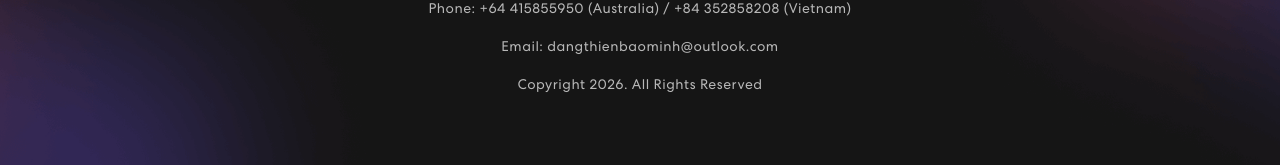
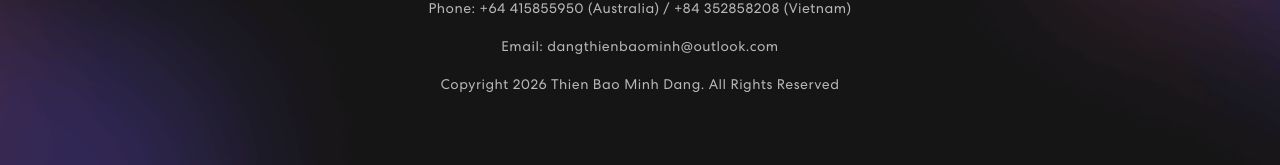
Before and after one commit to lilmilo2704/official-portfolio-website, a React (Create React App) app: page / in a window 1280 px wide. Shown: the part 5160-5325 px from the top of the page. Built offline with nearby package versions, Linux system fonts and the light colour scheme.

Commit message:
Fix frontend tab title and footer

```diff
--- a/public/index.html
+++ b/public/index.html
@@ -24,7 +24,7 @@
       work correctly both with client-side routing and a non-root public URL.
       Learn how to configure a non-root public URL by running `npm run build`.
     -->
-    <title>React App</title>
+    <title>Thien Bao Minh Dang</title>
   </head>
   <body>
     <noscript>You need to enable JavaScript to run this app.</noscript>
--- a/src/components/Footer.js
+++ b/src/components/Footer.js
@@ -20,7 +20,7 @@ export const Footer = () => {
             <p><strong>Get in touch via</strong></p>
             <p>Phone: +64 415855950 (Australia) / +84 352858208 (Vietnam)</p>
             <p>Email: dangthienbaominh@outlook.com</p>
-            <p>Copyright 2026. All Rights Reserved</p>
+            <p>Copyright 2026 Thien Bao Minh Dang. All Rights Reserved</p>
           </Col>
         </Row>
       </Container>
```
Also changed, not shown: 1 other file (tests, documents, lock files or other folders).
